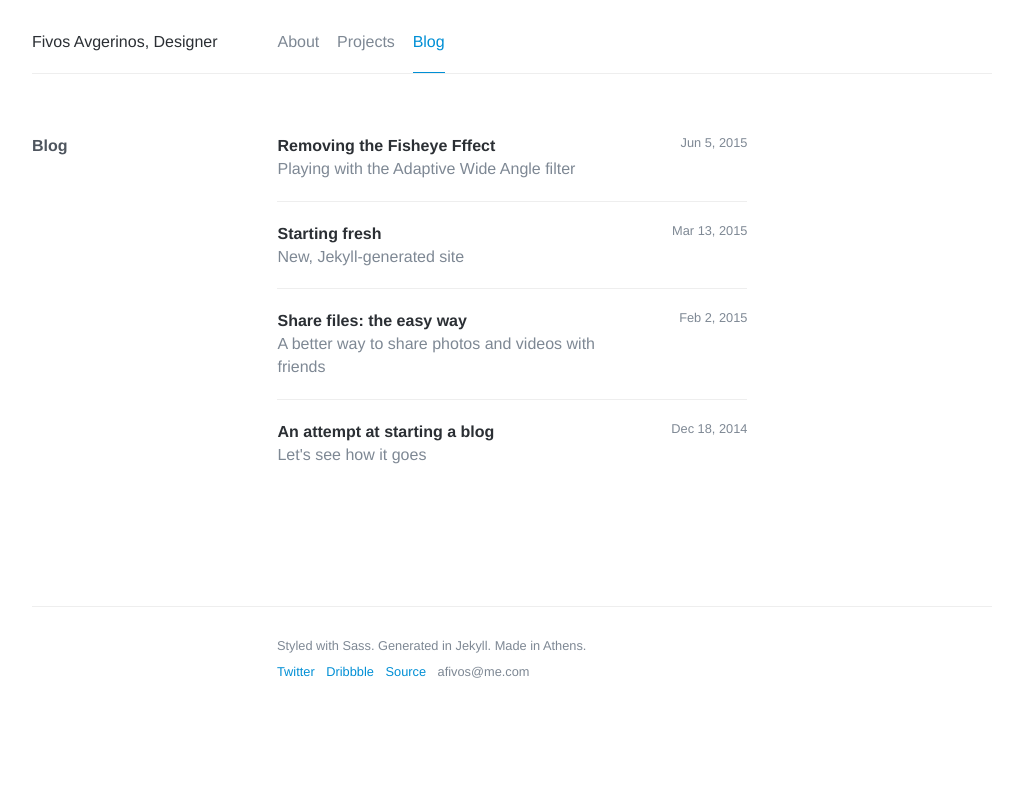
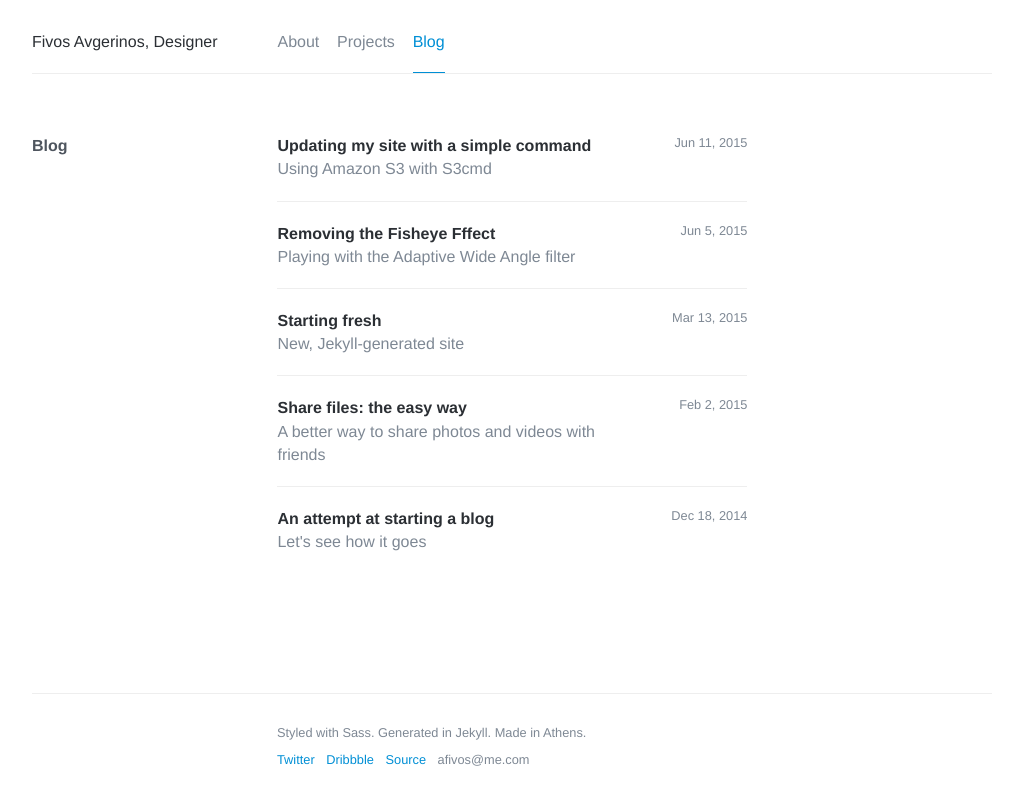
Before and after one commit to afivos/afivos.com, a Jekyll site: the page built from blog/index.html, in a window 1280 px wide. Shown: the top 805 px of the page, without its empty margins (128-1151 px from the left). Built offline with Jekyll 4.4.1, drawn with Linux system fonts in a browser that asks for light colours; nearby versions of some CDN libraries; the list of posts is cut into pages by our own code; comment, search, counter and statistics services are not loaded; some of the changed lines change nothing that is shown.

Commit message:
New post: "Updating my site with a simple command"

```diff
--- a/_posts/2015-03-13-starting-fresh.md
+++ b/_posts/2015-03-13-starting-fresh.md
@@ -14,7 +14,7 @@ That's happened quite a few times in the past couple of years since I started ge
 
 So yeah, I've been trying to find the ideal way to blog. After doing some searching and researching [Jekyll](http://jekyllrb.com) seemed like the way to go. Admittedly, it took me a while to set it up but now that it's up and running, it couldn't be easier to update or publish a new blog post. However, I decided not to host it on Github Pages (which lots of cool kids seem to be doing) for two reasons: firstly, I had to somehow hack my way out of Github not allowing custom Jekyll plugins and secondly, I wanted to use my custom domain, without screwing my custom email, while still being able to update the rest of my subdomains via FTP. There's probably ways to do all of that but hey, I'm new to this.
 
-Consequently, I'm back to square one ragarding the updating process. I generate my site locally and then drag and drop everything to the server via FTP. Still trying to find the ideal way to have my `_site/` directory pushed to the server via git. Suggestions on this are more than welcome.
+Consequently, I'm back to square one ragarding the updating process. I generate my site locally and then drag and drop everything to the server via FTP. <strike>Still trying to find the ideal way to have my `_site/` directory pushed to the server via git. Suggestions on this are more than welcome.</strike> **Update:** ["Updating my site with a simple command"](/2015-06-11-updating-my-site-with-a-simple-command).
 
 As far as the design goes, I wanted it to be clean as well as easy and pleasant to read and navigate around. That's definitely a never-ending process.
 
--- /dev/null
+++ b/_posts/2015-06-11-updating-my-site-with-a-simple-command.md
@@ -0,0 +1,22 @@
+---
+layout:     post
+category:   blog
+
+title:      Updating my site with a simple command
+headline:   Using Amazon S3 with S3cmd
+date:       2015-06-11 14:12:35
+
+comments:   true
+---
+When I found out that GitHub Pages didn't support the Jekyll plugin I wanted to use, I had to host my site elsewhere.
+
+Initially, that took me back to my previous provider which meant going back to FTP—one of the things I was trying to move away from in the first place. Then, I decided to move my site to Amazon S3 since I only wanted to pay for the storage I actually use. It also guarantees uptime of 99.9% so it seemed like the way to go.
+
+Finally, I started using [S3cmd](http://s3tools.org/s3cmd), a command line S3 client which can sync files to and from S3 with a simple command:
+
+<pre>s3cmd sync _site s3://afivos.com</pre>
+
+Now, all I need to do when updating my site is:
+
+1. Commit the changes to my [GitHub repo](http://github.com/afivos/afivos.com),
+2. Sync the changes to my S3 bucket.
```
